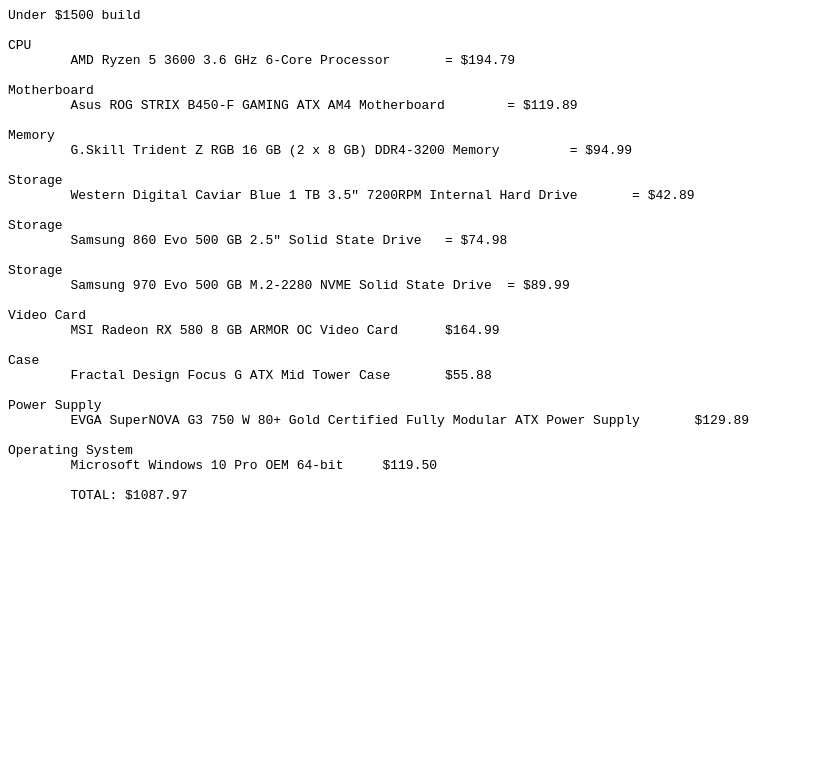
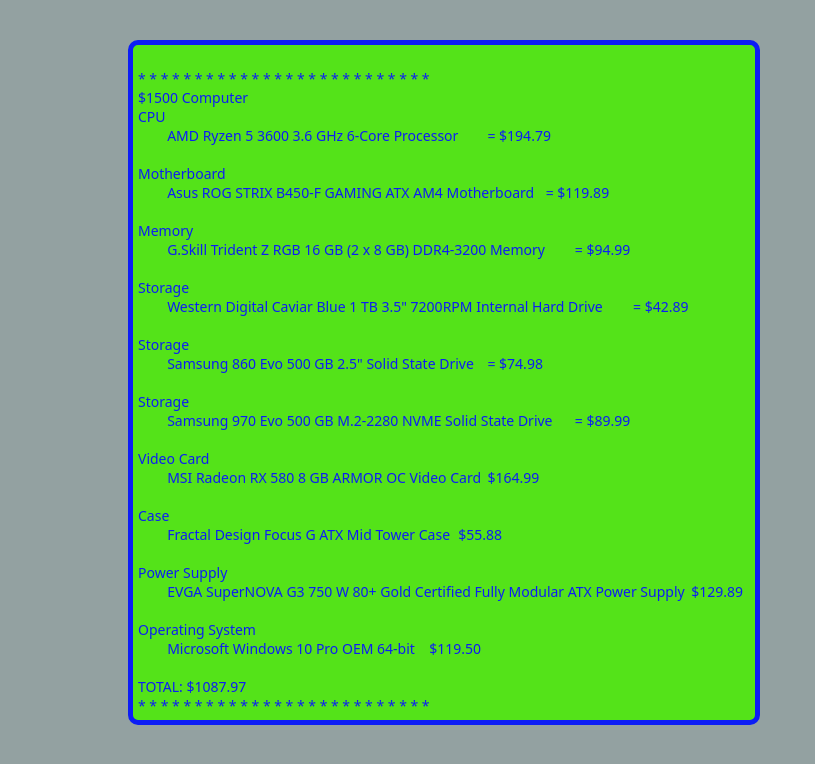
Before and after one commit to Hondo2121/hondo2121.github.io, a plain HTML site: page index.html in a window 1280 px wide. Shown: the whole page, without its empty margins (0-815 px from the left). Drawn offline with Linux system fonts and the light colour scheme.

Commit message:
Update index.html

```diff
--- a/index.html
+++ b/index.html
@@ -1,6 +1,37 @@
-<pre>
-Under $1500 build
-
+<html><head><title> COMPUTER BID TEMPLATE </title>
+<style>
+body{ margin:0;
+  background-color: #93a1a1 ;
+  color: #000;
+  font-family: system-ui, sans-serif;
+  font-size: 14px;
+}
+a{
+  color: #fff ;font-size: 14px;background-color: #002b36 ;
+  text-decoration: none;
+}
+a:hover{
+	background-color: #eb261a;
+}
+.list {
+position: absolute;
+top: 5%;
+left: 10%;
+font-family: system-ui , sans-serif;
+background-color: #54e319;
+color:  #0c1df5 ;
+border: solid 5px;
+border-style: solid;
+border-color: ##e5e929;
+border-radius: 10px;
+padding : 5px;
+}
+</style>
+</head>
+<body>
+<pre><div class = "list">
+* * * * * * * * * * * * * * * * * * * * * * * * * *
+$1500 Computer
 CPU
 	AMD Ryzen 5 3600 3.6 GHz 6-Core Processor 	= $194.79
 
@@ -31,5 +62,9 @@ Power Supply
 Operating System
 	Microsoft Windows 10 Pro OEM 64-bit 	$119.50
 
-	TOTAL: $1087.97
+TOTAL: $1087.97
+* * * * * * * * * * * * * * * * * * * * * * * * * *
+</div>
 </pre>
+</body>
+</html>
```
